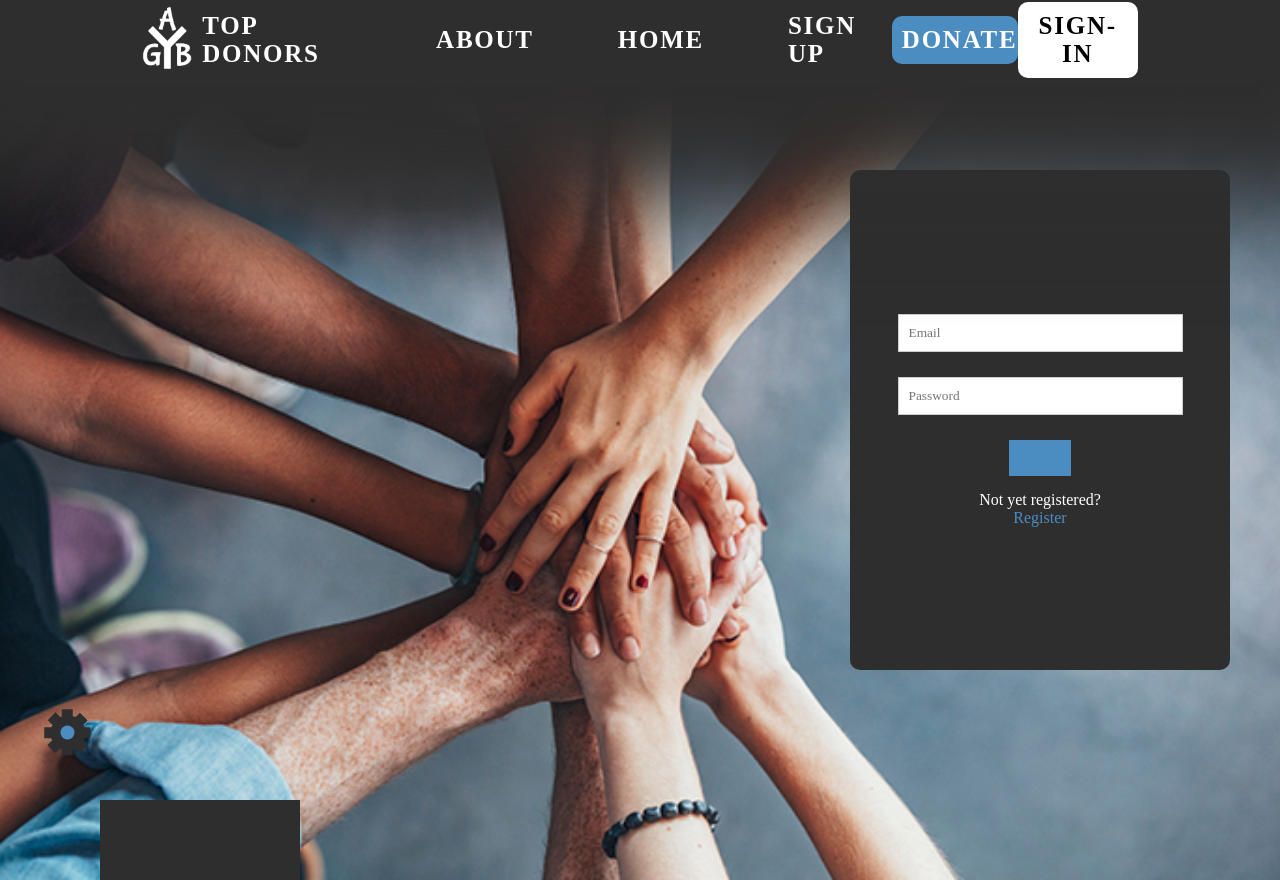
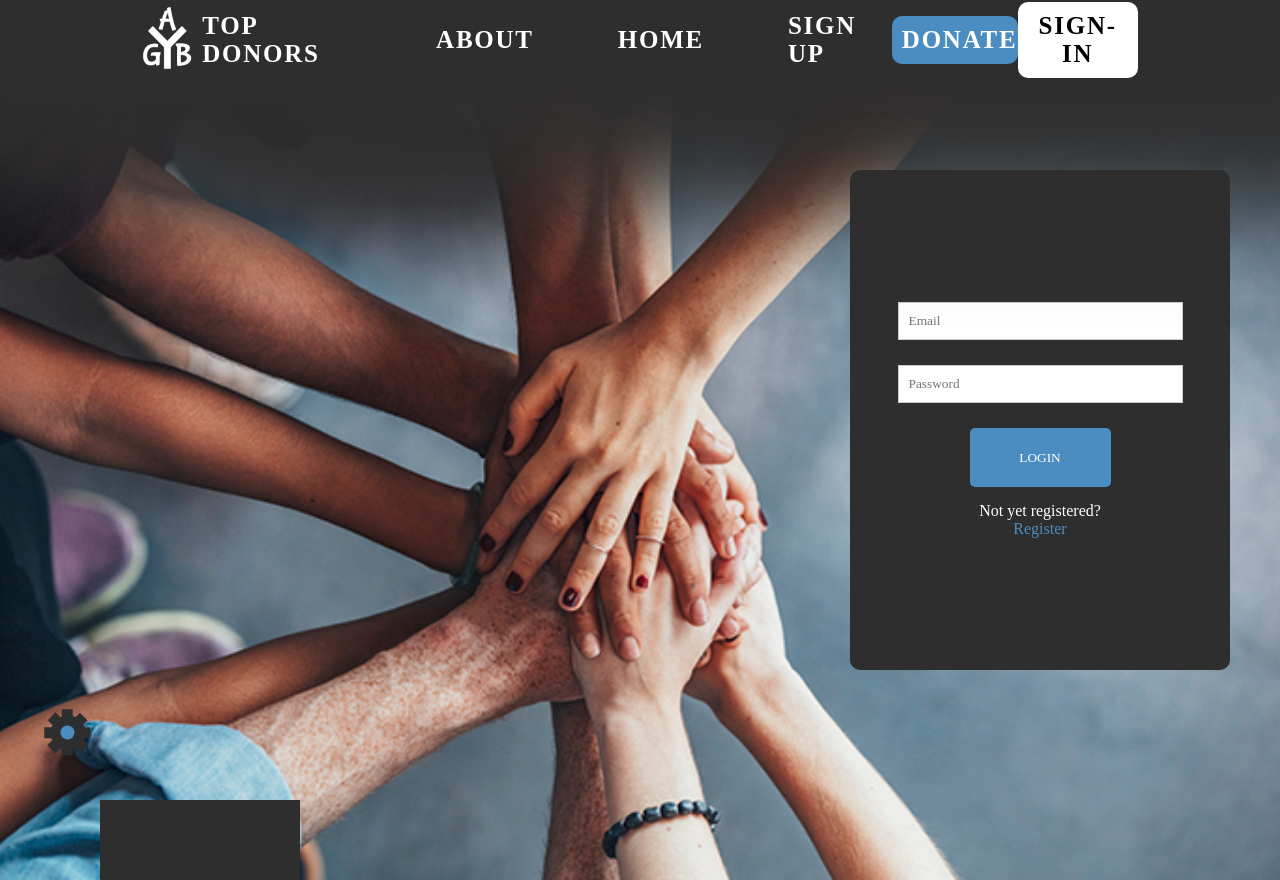
Before and after one commit to Sentinail/gab-express, a React (Create React App) app: page /login in a window 1280 px wide. Built offline with nearby package versions, Linux system fonts and the light colour scheme; a web font is replaced by a local one.

Commit message:
changes on login

```diff
--- a/src/Components/Login/Login.js
+++ b/src/Components/Login/Login.js
@@ -39,11 +39,13 @@ const StyledDiv = styled.div`
     }
 
     & .login-button {
+        width: 141px;
+        height: 59px;
         background-color: #4B8DC1;
         color: white;
-        padding: 10px;
         border: none;
         cursor: pointer;
+        border-radius: 5px;
     }
 
     a {
@@ -62,7 +64,7 @@ function Login () {
         <div className="login-form">
             <input type="email" placeholder="Email" required />
             <input type="password" placeholder="Password" required />
-            <button type="login" className="login-button"><Link to={"/myaccount"}> LOGIN </Link></button>
+            <button type="login" className="login-button">LOGIN<Link to={"/myaccount"}></Link></button>
             <p>Not yet registered?
                 <br>
                 </br>
--- a/src/Components/My_Account/MyAccount.js
+++ b/src/Components/My_Account/MyAccount.js
@@ -1,170 +1,9 @@
-import React from "react";
-import { Link } from "react-router-dom";
-import styled from "styled-components";
+import React from 'react'
 
-const StyledDiv = styled.div`
-  background-image: url(${(props) => props.img});
-  overflow: hidden;
-  background-repeat: no-repeat;
-  background-size: cover;
-  background-attachment: fixed;
-  min-height: 100vh;
-
-  & .profile-container {
-  background-image: url(../../Assets/Images/Giving.jpg);
-  background-repeat: no-repeat;
-  background-size: cover;
-  display: flex;
-  align-items: self-start;
-  flex-direction: row;
-  min-height: 100vh;
-  padding-top: 110px;
-  justify-content: space-evenly;
+function MyAccount() {
+  return (
+    <div>Register</div>
+  )
 }
 
-  & .left-column {
-    display: flex;
-    flex-direction: column;
-    align-items: flex-end;
-    margin-left: 50px;
-    margin-right: 20px;
-
-      & .member-since, .total-donation {
-        background-color: #4B8DC1;
-        border-radius: 5px;
-      }
-  }
-
-  & .left-column > div:not(:last-child) {
-    margin-bottom: 10px;
-  }
-
-  & .profile-picture {
-    width: 300px;
-    height: 300px;
-    border-radius: 5px;
-  }
-
-  & .member-since {
-    width: 300px;
-    height: 57px;
-  }
-
-  & .total-donation {
-    width: 300px;
-    height: 57px;
-  }
-
-  & .center-column {
-    display: flex;
-    flex-direction: column;
-    align-items: flex-start;
-  }
-
-  & .fullName, .email, .username, .recentActivity {
-    background-color: rgba(0, 0, 0, 0.5);
-    border-radius: 5px;
-  }
-
-  & .fullName {
-    width: 580px;
-    height: 100px;
-  }
-
-  & .username {
-    width: 580px;
-    height: 80px;
-  }
-
-  & .email {
-    width: 580px;
-    height: 80px;
-  }
-
-  & .recentActivity {
-    width: 580px;
-    height: 344px;
-  }
-
-  & .right-column {
-    display: flex;
-    align-items: center;
-    margin-right: 50px;
-  }
-
-  & .about-me {
-    width: 315px;
-    height: 690px;
-    background-color: rgba(0, 0, 0, 0.5);
-  }
-
-  & * {
-  color: white;
-  font-family: system-ui, -apple-system, BlinkMacSystemFont, 'Segoe UI', Roboto, Oxygen, Ubuntu, Cantarell, 'Open Sans', 'Helvetica Neue', sans-serif;
-}
-`;
-
-function Profile() {
-  // Placeholder function to extract the year of registration
-  const getYearOfRegistration = () => {
-    return "2022"; // Replace with your actual implementation
-  };
-
-  // Placeholder function to get total donation
-  const getTotalDonation = () => {
-    return "$499"; // Replace with your actual implementation
-  };
-
-  return (
-    <StyledDiv img={require("../../Assets/Images/Giving.jpg")}>
-      <div className="profile-container">
-        <div className="left-column">
-          <div className="profile-picture">
-            <img
-              src={require("../../Assets/Images/Mukha.jpg")}
-              alt="Profile Picture"
-              style={{ width: "300px", height: "300px", }}
-            />
-          </div>
-          <div className="member-since">
-            Member since {getYearOfRegistration()}
-          </div>
-          <div className="total-donation">
-            Total donation: {getTotalDonation()}
-          </div>
-        </div>
-        <div className="center-column">
-          <div>
-            Full name
-            <div className="fullName">Craig Wilmore</div>
-          </div>
-          <div>
-            Username
-            <div className="username">secretdonor75</div>
-          </div>
-          <div>
-            <div className="label">Email Address</div>
-            <div className="email">thexfiles@gmail.com</div>
-          </div>
-          <div>
-            <div className="label">Recent Activity</div>
-            <div className="recentActivity">
-              <ul style={{ listStyleType: "none" }}>
-                <li>2023-01-01      100 USD   First donation</li>
-                <li>2023-02-14      200 USD   Valentine's Day donation</li>
-                <li>2023-03-08      100 USD   Birthday donation</li>
-                <li>2023-04-15       99 USD   Random donation</li>
-              </ul>
-            </div>
-          </div>
-        </div>
-        <div className="right-column">
-          <div className="about-me">About Me</div>
-        </div>
-      </div>
-      <Link to="/register"></Link>
-    </StyledDiv>
-  );
-}
-
-export default Profile;
+export default MyAccount;
--- a/src/Components/Register/Register.js
+++ b/src/Components/Register/Register.js
@@ -1,8 +1,86 @@
-import React from 'react'
+import React from 'react';
+import styled from 'styled-components';
+import { Link } from 'react-router-dom';
 
-function Register() {
+const StyledDiv = styled.div`
+    background-image: url(${props => props.img});
+    background-repeat: no-repeat;
+    background-size: cover;
+    background-attachment: fixed;
+    min-height: 100vh;
+
+    & .register-form {
+        width: 380px;
+        height: 600px;
+        margin: 0 auto;
+        text-align: center;
+        float: right;
+        background-color: #2F2E2E;
+        position: absolute;
+        top: 52.5%;
+        transform: translateY(-50%);
+        right: 50px;
+        border-radius: 10px;
+        align-items: center;
+        display: flex;
+        flex-direction: column;
+        justify-content: center;
+    }
+
+    & .form-items {
+        width: 271px;
+        height: 455px;
+        display: flex;
+        flex-direction: column;
+        justify-content: center;
+        align-items: center;
+        gap: 15px;
+        margin: 0 auto;
+    }
+
+    & h1 {
+        margin-top: 0;
+    }
+
+    & input {
+        width: 271px;
+        height: 55px;
+        padding: 10px;
+        margin-bottom: 10px;
+        border: 1px solid #ccc;
+    }
+
+    & .register-button {
+        width: 141px;
+        height: 59px;
+        background-color: #4B8DC1;
+        color: white;
+        border: none;
+        cursor: pointer;
+        border-radius: 5px;
+    }
+
+    a {
+        text-decoration: none;
+    }
+`
+
+function Register () {
   return (
-    <div>Register</div>
+    <StyledDiv img={require("../../Assets/Images/Sign-in_Bg_2.jpg")}>
+        <div className="register-form">
+      <div className="form-items">
+        <input type="email" placeholder="Email" required />
+        <input type="password" placeholder="Password" required />
+        <input type="password" placeholder="Confirm Password" required />
+        <button type="submit" className="register-button">REGISTER</button>
+        <p>Already registered?
+        <br></br>
+        <Link to={"/login"}> LOGIN </Link>
+        </p>
+      </div>
+    </div>
+    </StyledDiv>
   )
 }
 
```
